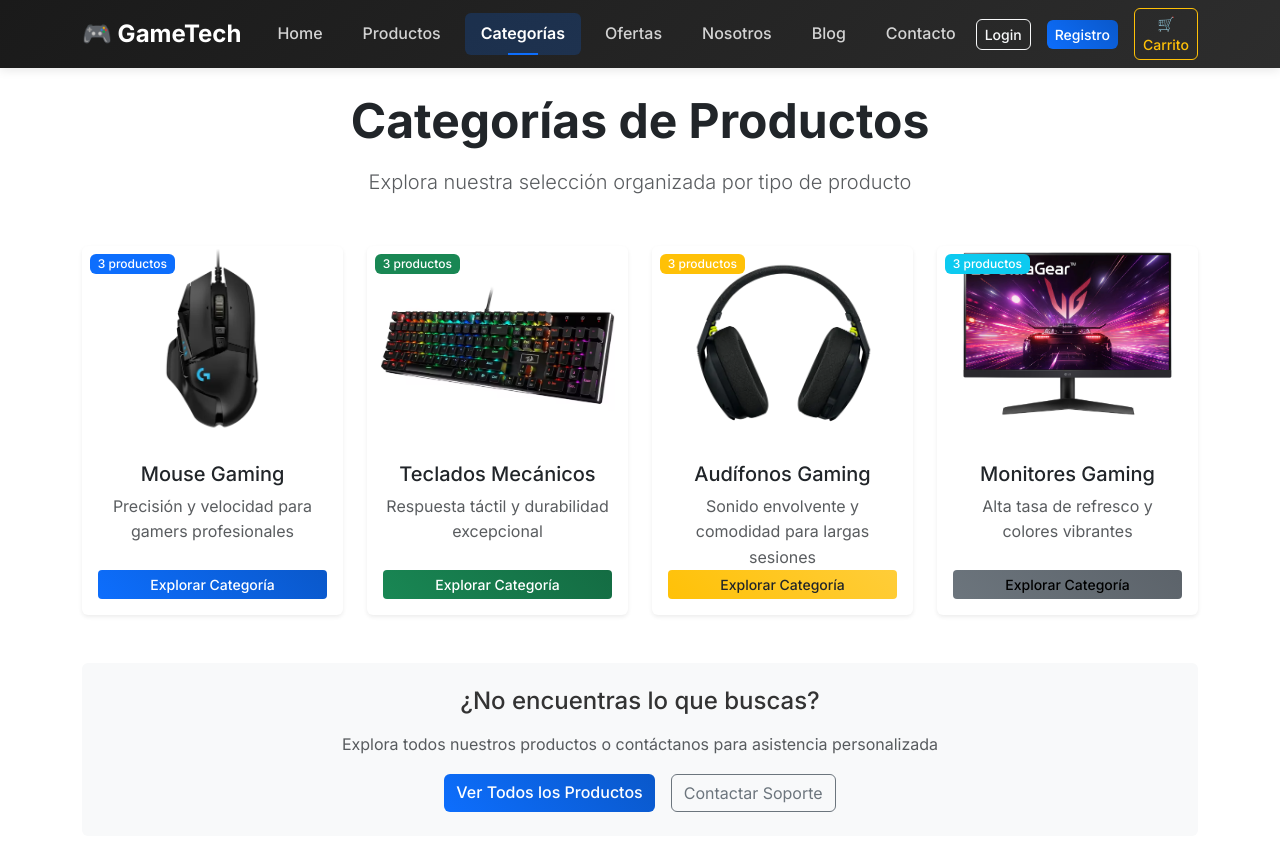
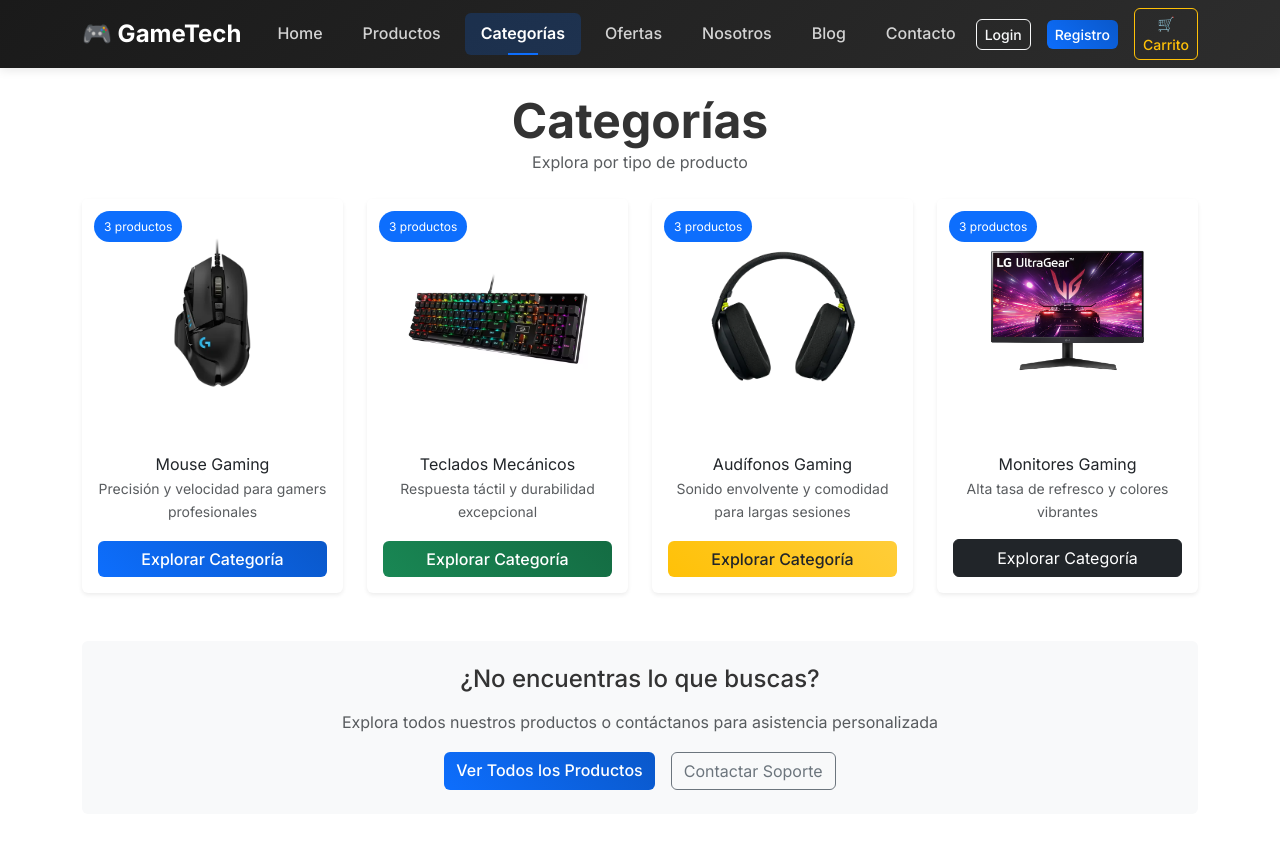
Before and after one commit to felipesalazar24/nextjs_ep2, a Next.js app: page /categoria in a window 1280 px wide. Shown: the top 850 px of the page. Built offline with nearby package versions, Linux system fonts and the light colour scheme.

Commit message:
implementacion paginacion de productos para evitar retrasos de carga grandes categorias dinamica para su actualizacion automatica al agregar un productos nuevos a una categoria

```diff
--- a/app/categoria/[tipo]/page.jsx
+++ b/app/categoria/[tipo]/page.jsx
@@ -1,5 +1,6 @@
 "use client";
 
+import React, { useMemo } from "react";
 import {
   Container,
   Row,
@@ -10,32 +11,81 @@ import {
   Badge,
 } from "react-bootstrap";
 import Link from "next/link";
-import { useParams, useRouter } from "next/navigation";
-import { useCart } from "../../context/CartContext";
-import { useAuth } from "../../context/AuthContext";
-import { getProductos } from "../../../lib/products"; // wrapper
+import { useParams } from "next/navigation";
+import { getProductos } from "../../../lib/products"; // wrapper que expone los productos
+
+// Configuración visual y textos por categoría
+const CATEGORIES = [
+  {
+    key: "mouse",
+    title: "Mouse Gaming",
+    description: "Precisión y velocidad para gamers profesionales",
+    btnVariant: "primary",
+  },
+  {
+    key: "teclado",
+    title: "Teclados Mecánicos",
+    description: "Respuesta táctil y durabilidad excepcional",
+    btnVariant: "success",
+  },
+  {
+    key: "audifono",
+    title: "Audífonos Gaming",
+    description: "Sonido envolvente y comodidad para largas sesiones",
+    btnVariant: "warning",
+  },
+  {
+    key: "monitor",
+    title: "Monitores Gaming",
+    description: "Alta tasa de refresco y colores vibrantes",
+    btnVariant: "dark",
+  },
+];
 
 export default function CategoriaPage() {
   const params = useParams();
-  const router = useRouter();
-  const tipoCategoria = params.tipo;
-  const { addToCart } = useCart();
-  const { user } = useAuth();
+  const tipoCategoria = params.tipo || "";
+  const productos = getProductos();
 
-  const productos = getProductos();
+  // Normalizar: el parámetro de ruta puede venir en minúsculas
+  const tipoLower = String(tipoCategoria).toLowerCase();
+
+  // Filtrar productos por categoría (ignora mayúsculas / minúsculas)
   const productosCategoria = productos.filter(
-    (p) =>
-      String(p.atributo).toLowerCase() === String(tipoCategoria).toLowerCase()
+    (producto) =>
+      String(producto.atributo || producto.categoria || "").toLowerCase() ===
+      tipoLower
   );
 
-  const handleAddToCart = (producto) => {
-    if (!user) {
-      router.push("/login");
-      return;
+  const getCategoryVariant = (atributo) => {
+    const variants = {
+      mouse: "primary",
+      teclado: "success",
+      audifono: "warning",
+      monitor: "info",
+    };
+    return variants[atributo] || "secondary";
+  };
+
+  // Preparar datos para los "cards" de navegación de categorías:
+  // - contar productos por categoría
+  // - elegir una imagen representativa (primer producto de la categoría)
+  const categoriaStats = useMemo(() => {
+    const map = {};
+    for (const cat of CATEGORIES) {
+      map[cat.key] = { count: 0, image: null, meta: cat };
     }
-    addToCart(producto, 1);
-    alert(`¡${producto.nombre} agregado al carrito!`);
-  };
+    for (const p of productos) {
+      const key = String(p.atributo || p.categoria || "").toLowerCase();
+      if (!map[key]) continue;
+      map[key].count += 1;
+      if (!map[key].image && p.imagen) map[key].image = p.imagen;
+    }
+    return map;
+  }, [productos]);
+
+  // Mostrar cards de categorías EXCLUYENDO la categoría activa
+  const categoriasParaMostrar = CATEGORIES.filter((c) => c.key !== tipoLower);
 
   return (
     <Container className="py-4">
@@ -45,7 +95,7 @@ export default function CategoriaPage() {
         <Breadcrumb.Item active>{tipoCategoria}</Breadcrumb.Item>
       </Breadcrumb>
 
-      <h2 className="mb-4">{tipoCategoria}</h2>
+      <h2 className="mb-4 text-capitalize">{tipoCategoria}</h2>
 
       {productosCategoria.length > 0 ? (
         <Row className="g-4">
@@ -56,28 +106,41 @@ export default function CategoriaPage() {
                   variant="top"
                   src={producto.imagen}
                   style={{ height: 160, objectFit: "contain", padding: 12 }}
+                  onError={(e) => {
+                    e.target.src =
+                      "https://via.placeholder.com/300x200/cccccc/969696?text=Imagen";
+                  }}
                 />
                 <Card.Body className="d-flex flex-column">
-                  <div className="d-flex justify-content-between align-items-center mb-3">
-                    <span className="h5 text-primary mb-0">
-                      ${Number(producto.precio).toLocaleString("es-CL")}
-                    </span>
+                  <div className="d-flex justify-content-between align-items-start mb-2">
+                    <h5 className="mb-0">{producto.nombre}</h5>
+                    <Badge
+                      bg={getCategoryVariant(
+                        String(
+                          producto.atributo || producto.categoria || ""
+                        ).toLowerCase()
+                      )}
+                    >
+                      {producto.atributo || producto.categoria}
+                    </Badge>
                   </div>
+                  <p className="text-primary fw-bold mb-3">
+                    ${Number(producto.precio).toLocaleString("es-CL")}
+                  </p>
 
-                  <div className="d-grid gap-2 mt-auto">
+                  <div className="mt-auto d-grid gap-2">
                     <Link
                       href={`/productos/${producto.id}`}
                       className="btn btn-outline-dark btn-sm"
                     >
                       Ver Detalles
                     </Link>
-                    <Button
-                      variant="primary"
-                      size="sm"
-                      onClick={() => handleAddToCart(producto)}
+                    <Link
+                      href={`/productos/${producto.id}`}
+                      className="btn btn-primary btn-sm"
                     >
                       Agregar al Carrito
-                    </Button>
+                    </Link>
                   </div>
                 </Card.Body>
               </Card>
@@ -98,6 +161,77 @@ export default function CategoriaPage() {
           </Col>
         </Row>
       )}
+
+      {/* ---------------------------
+          Panel de categorías visual (cards) con imagen, badge y botón "Explorar Categoría"
+          SE EXCLUYE la categoría activa (no aparece entre los cards)
+          --------------------------- */}
+      <div className="mt-5">
+        <h4 className="mb-3">Explorar categorías</h4>
+        <Row className="g-4">
+          {categoriasParaMostrar.map((cat) => {
+            const stat = categoriaStats[cat.key] || { count: 0, image: null };
+            const imgSrc =
+              stat.image ||
+              `/assets/category/${cat.key}.png` ||
+              "https://via.placeholder.com/400x300?text=Categoria";
+            const btnVariant = cat.btnVariant || "secondary";
+
+            return (
+              <Col key={cat.key} md={6} lg={3}>
+                <Card className="h-100 shadow-sm">
+                  <div style={{ position: "relative" }}>
+                    <Card.Img
+                      variant="top"
+                      src={imgSrc}
+                      style={{
+                        height: 240,
+                        objectFit: "contain",
+                        padding: 20,
+                        background: "#fff",
+                      }}
+                      onError={(e) => {
+                        e.target.src =
+                          "https://via.placeholder.com/400x300/ffffff/cccccc?text=Imagen+Categoría";
+                      }}
+                    />
+                    <Badge
+                      bg="primary"
+                      style={{
+                        position: "absolute",
+                        top: 12,
+                        left: 12,
+                        zIndex: 5,
+                        padding: "6px 10px",
+                        borderRadius: 999,
+                        fontSize: 12,
+                      }}
+                    >
+                      {stat.count} productos
+                    </Badge>
+                  </div>
+
+                  <Card.Body className="d-flex flex-column">
+                    <h5 className="mb-1 text-center">{cat.title}</h5>
+                    <p className="text-muted text-center small mb-3">
+                      {cat.description}
+                    </p>
+
+                    <div className="mt-auto d-grid">
+                      <Link
+                        href={`/categoria/${String(cat.key).toLowerCase()}`}
+                        className={`btn btn-${btnVariant}`}
+                      >
+                        Explorar Categoría
+                      </Link>
+                    </div>
+                  </Card.Body>
+                </Card>
+              </Col>
+            );
+          })}
+        </Row>
+      </div>
     </Container>
   );
 }
--- a/app/categoria/page.jsx
+++ b/app/categoria/page.jsx
@@ -1,110 +1,146 @@
-// app/categoria/page.jsx
-'use client';
+"use client";
 
-import { Container, Row, Col, Card, Button } from 'react-bootstrap';
-import Link from 'next/link';
+import React, { useMemo } from "react";
+import { Container, Row, Col, Card, Button } from "react-bootstrap";
+import Link from "next/link";
+import { getProductos } from "../../lib/products"; // desde app/categoria -> ../../lib/products
 
-const categorias = [
+// Configuración visual y textos por categoría
+const CATEGORIES = [
   {
-        id: 'mouse',
-        nombre: 'Mouse Gaming',
-        descripcion: 'Precisión y velocidad para gamers profesionales',
-        imagen: '/assets/productos/M1.jpg',
-        cantidadProductos: 3,
-        color: 'primary'
+    key: "mouse",
+    title: "Mouse Gaming",
+    description: "Precisión y velocidad para gamers profesionales",
+    btnVariant: "primary",
   },
   {
-        id: 'teclado',
-        nombre: 'Teclados Mecánicos',
-        descripcion: 'Respuesta táctil y durabilidad excepcional',
-        imagen: '/assets/productos/T1.jpg',
-        cantidadProductos: 3,
-        color: 'success'
+    key: "teclado",
+    title: "Teclados Mecánicos",
+    description: "Respuesta táctil y durabilidad excepcional",
+    btnVariant: "success",
   },
   {
-        id: 'audifono',
-        nombre: 'Audífonos Gaming',
-        descripcion: 'Sonido envolvente y comodidad para largas sesiones',
-        imagen: '/assets/productos/A1.jpg',
-        cantidadProductos: 3,
-        color: 'warning'
+    key: "audifono",
+    title: "Audífonos Gaming",
+    description: "Sonido envolvente y comodidad para largas sesiones",
+    btnVariant: "warning",
   },
   {
-        id: 'monitor',
-        nombre: 'Monitores Gaming',
-        descripcion: 'Alta tasa de refresco y colores vibrantes',
-        imagen: '/assets/productos/MO1.jpg',
-        cantidadProductos: 3,
-        color: 'info'
-    }
+    key: "monitor",
+    title: "Monitores Gaming",
+    description: "Alta tasa de refresco y colores vibrantes",
+    btnVariant: "dark",
+  },
 ];
 
-export default function CategoriasPage() {
+export default function CategoriasIndexPage() {
+  // cargar todos los productos (wrapper síncrono que lee data/productos.json)
+  const productos = useMemo(() => {
+    try {
+      return Array.isArray(getProductos()) ? getProductos() : [];
+    } catch {
+      return [];
+    }
+  }, []);
+
+  // calcular conteo e imagen representativa por categoría
+  const stats = useMemo(() => {
+    const map = {};
+    // inicializar keys con 0
+    for (const c of CATEGORIES) {
+      map[c.key] = { count: 0, image: null };
+    }
+    for (const p of productos) {
+      const key = String(p.atributo || p.categoria || "").toLowerCase();
+      if (!map[key]) continue;
+      map[key].count += 1;
+      if (!map[key].image && p.imagen) map[key].image = p.imagen;
+    }
+    return map;
+  }, [productos]);
+
   return (
     <Container className="py-4">
-            {/* Header */}
-            <div className="text-center mb-5">
-                <h1 className="display-5 fw-bold text-dark mb-3">Categorías de Productos</h1>
-                <p className="lead text-muted">
-                    Explora nuestra selección organizada por tipo de producto
-                </p>
+      <div className="text-center mb-4">
+        <h1 className="display-5 fw-bold">Categorías</h1>
+        <p className="text-muted">Explora por tipo de producto</p>
       </div>
 
-            {/* Grid de categorías */}
       <Row className="g-4">
-                {categorias.map(categoria => (
-                    <Col key={categoria.id} xs={12} sm={6} lg={3}>
-                        <Card className="h-100 shadow-sm border-0 category-card">
-                            <div className="position-relative">
+        {CATEGORIES.map((cat) => {
+          const stat = stats[cat.key] || { count: 0, image: null };
+          // prioridad: imagen representativa de productos > asset estático en /assets/category > placeholder
+          const imgSrc =
+            stat.image ||
+            `/assets/category/${cat.key}.png` ||
+            "https://via.placeholder.com/400x300?text=Categoria";
+          const countLabel = `${stat.count} producto${
+            stat.count === 1 ? "" : "s"
+          }`;
+
+          return (
+            <Col key={cat.key} md={6} lg={3}>
+              <Card className="h-100 shadow-sm">
+                <div style={{ position: "relative" }}>
                   <Card.Img
                     variant="top"
-                                    src={categoria.imagen}
-                                    alt={categoria.nombre}
+                    src={imgSrc}
                     style={{
-                                        height: '200px',
-                                        objectFit: 'cover'
+                      height: 240,
+                      objectFit: "contain",
+                      padding: 20,
+                      background: "#fff",
                     }}
                     onError={(e) => {
-                                        e.target.src = 'https://via.placeholder.com/300x200/cccccc/969696?text=Categoría';
+                      e.target.src =
+                        "https://via.placeholder.com/400x300/ffffff/cccccc?text=Imagen+Categoría";
                     }}
                   />
-                                <div className={`position-absolute top-0 start-0 m-2 badge bg-${categoria.color}`}>
-                                    {categoria.cantidadProductos} productos
+                  <div
+                    style={{
+                      position: "absolute",
+                      top: 12,
+                      left: 12,
+                      zIndex: 5,
+                      background: "#0d6efd",
+                      color: "#fff",
+                      padding: "6px 10px",
+                      borderRadius: 999,
+                      fontSize: 12,
+                    }}
+                  >
+                    {countLabel}
                   </div>
                 </div>
 
                 <Card.Body className="d-flex flex-column">
-                                <Card.Title className="h5 text-center">
-                                    {categoria.nombre}
-                                </Card.Title>
+                  <h5 className="mb-1 text-center">{cat.title}</h5>
+                  <p className="text-muted text-center small mb-3">
+                    {cat.description}
+                  </p>
 
-                                <Card.Text className="text-muted text-center flex-grow-1">
-                                    {categoria.descripcion}
-                                </Card.Text>
-
-                                <div className="mt-auto">
-                                    <div className="d-grid">
+                  <div className="mt-auto d-grid">
                     <Link
-                                            href={`/categoria/${categoria.id}`}
-                                            className={`btn btn-${categoria.color} btn-sm`}
+                      href={`/categoria/${String(cat.key).toLowerCase()}`}
+                      className={`btn btn-${cat.btnVariant}`}
                     >
                       Explorar Categoría
                     </Link>
                   </div>
-                                </div>
                 </Card.Body>
               </Card>
             </Col>
-                ))}
+          );
+        })}
       </Row>
-
       {/* Información adicional */}
       <Row className="mt-5">
         <Col className="text-center">
           <div className="bg-light rounded p-4">
             <h3 className="h4 mb-3">¿No encuentras lo que buscas?</h3>
             <p className="text-muted mb-3">
-                            Explora todos nuestros productos o contáctanos para asistencia personalizada
+              Explora todos nuestros productos o contáctanos para asistencia
+              personalizada
             </p>
             <div className="d-flex gap-3 justify-content-center">
               <Link href="/productos" className="btn btn-primary">
--- a/app/productos/page.jsx
+++ b/app/productos/page.jsx
@@ -1,16 +1,25 @@
 "use client";
 
-import { Container, Row, Col, Card, Button, Badge } from "react-bootstrap";
+import React, { useEffect, useMemo, useState } from "react";
+import {
+  Container,
+  Row,
+  Col,
+  Card,
+  Button,
+  Badge,
+  Pagination,
+} from "react-bootstrap";
 import Link from "next/link";
-import { useState, useEffect } from "react";
+import { getProductos } from "../../lib/products"; // <- CORRECTO desde app/productos -> ../../lib/products
 import { useCart } from "../context/CartContext";
 import { useAuth } from "../context/AuthContext";
-import { useRouter } from "next/navigation";
-import { getProductos } from "../../lib/products"; // usa el wrapper
 
-// Componente para imagen (igual que antes)
-const ProductImage = (props) => {
-  const [imgSrc, setImgSrc] = useState(props.src);
+const ITEMS_PER_PAGE = 40;
+
+const ProductImage = ({ src, alt, style }) => {
+  const [imgSrc, setImgSrc] = useState(src);
+  useEffect(() => setImgSrc(src), [src]);
   const handleError = () =>
     setImgSrc(
       "https://via.placeholder.com/300x200/cccccc/969696?text=Imagen+No+Disponible"
@@ -19,8 +28,8 @@ const ProductImage = (props) => {
     <Card.Img
       variant="top"
       src={imgSrc}
-      alt={props.alt}
-      style={props.style}
+      alt={alt}
+      style={style}
       onError={handleError}
     />
   );
@@ -29,20 +38,62 @@ const ProductImage = (props) => {
 export default function ProductosPage() {
   const { addToCart } = useCart();
   const { user } = useAuth();
-  const router = useRouter();
-  const [productos, setProductos] = useState([]);
+
+  // Cargar productos desde el wrapper (síncrono)
+  const productos = useMemo(() => {
+    try {
+      return Array.isArray(getProductos()) ? getProductos() : [];
+    } catch {
+      return [];
+    }
+  }, []);
+
+  const totalItems = productos.length;
+  const totalPages = Math.max(1, Math.ceil(totalItems / ITEMS_PER_PAGE));
+
+  const [page, setPage] = useState(1);
 
   useEffect(() => {
-    setProductos(getProductos());
-  }, []);
+    if (page > totalPages) setPage(totalPages);
+  }, [totalPages, page]);
+
+  // SÓLO slice de los 40 items de la página actual (no acumulación)
+  const currentItems = useMemo(() => {
+    const start = (page - 1) * ITEMS_PER_PAGE;
+    const end = start + ITEMS_PER_PAGE;
+    return productos.slice(start, end);
+  }, [productos, page]);
+
+  // scroll to top al cambiar de página
+  useEffect(() => {
+    if (typeof window !== "undefined")
+      window.scrollTo({ top: 0, behavior: "smooth" });
+  }, [page]);
 
   const handleAddToCart = (producto) => {
     if (!user) {
-      router.push("/login");
+      window.location.href = "/login";
       return;
     }
     addToCart(producto, 1);
-    alert(`¡${producto.nombre} agregado al carrito!`);
+    alert(`${producto.nombre} agregado al carrito`);
+  };
+
+  const getPageItems = () => {
+    const pages = [];
+    const maxButtons = 7;
+    let start = Math.max(1, page - 3);
+    let end = Math.min(totalPages, page + 3);
+
+    if (page <= 4) {
+      start = 1;
+      end = Math.min(totalPages, maxButtons);
+    } else if (page + 3 >= totalPages) {
+      end = totalPages;
+      start = Math.max(1, totalPages - (maxButtons - 1));
+    }
+    for (let p = start; p <= end; p++) pages.push(p);
+    return pages;
   };
 
   return (
@@ -54,8 +105,48 @@ export default function ProductosPage() {
         </p>
       </div>
 
+      <div className="d-flex justify-content-between align-items-center mb-3">
+        <div>
+          <strong>
+            Mostrando {Math.min((page - 1) * ITEMS_PER_PAGE + 1, totalItems)} -{" "}
+            {Math.min(page * ITEMS_PER_PAGE, totalItems)}
+          </strong>{" "}
+          de {totalItems} productos
+        </div>
+
+        <div>
+          <Pagination className="mb-0">
+            <Pagination.First
+              onClick={() => setPage(1)}
+              disabled={page === 1}
+            />
+            <Pagination.Prev
+              onClick={() => setPage((p) => Math.max(1, p - 1))}
+              disabled={page === 1}
+            />
+            {getPageItems().map((p) => (
+              <Pagination.Item
+                key={p}
+                active={p === page}
+                onClick={() => setPage(p)}
+              >
+                {p}
+              </Pagination.Item>
+            ))}
+            <Pagination.Next
+              onClick={() => setPage((p) => Math.min(totalPages, p + 1))}
+              disabled={page === totalPages}
+            />
+            <Pagination.Last
+              onClick={() => setPage(totalPages)}
+              disabled={page === totalPages}
+            />
+          </Pagination>
+        </div>
+      </div>
+
       <Row className="g-4">
-        {productos.map((producto) => (
+        {currentItems.map((producto) => (
           <Col key={producto.id} sm={6} md={4} lg={3}>
             <Card className="h-100 shadow-sm">
               <ProductImage
@@ -71,6 +162,7 @@ export default function ProductosPage() {
                 <p className="text-primary fw-bold mb-3">
                   ${Number(producto.precio).toLocaleString("es-CL")}
                 </p>
+
                 <div className="mt-auto d-grid gap-2">
                   <Link
                     href={`/productos/${producto.id}`}
@@ -91,6 +183,41 @@ export default function ProductosPage() {
           </Col>
         ))}
       </Row>
+
+      <div className="d-flex justify-content-between align-items-center mt-4">
+        <div>
+          Página {page} de {totalPages}
+        </div>
+        <div>
+          <Pagination className="mb-0">
+            <Pagination.First
+              onClick={() => setPage(1)}
+              disabled={page === 1}
+            />
+            <Pagination.Prev
+              onClick={() => setPage((p) => Math.max(1, p - 1))}
+              disabled={page === 1}
+            />
+            {getPageItems().map((p) => (
+              <Pagination.Item
+                key={p}
+                active={p === page}
+                onClick={() => setPage(p)}
+              >
+                {p}
+              </Pagination.Item>
+            ))}
+            <Pagination.Next
+              onClick={() => setPage((p) => Math.min(totalPages, p + 1))}
+              disabled={page === totalPages}
+            />
+            <Pagination.Last
+              onClick={() => setPage(totalPages)}
+              disabled={page === totalPages}
+            />
+          </Pagination>
+        </div>
+      </div>
     </Container>
   );
 }
```
Lines whose indentation alone changed are shown as unchanged.
